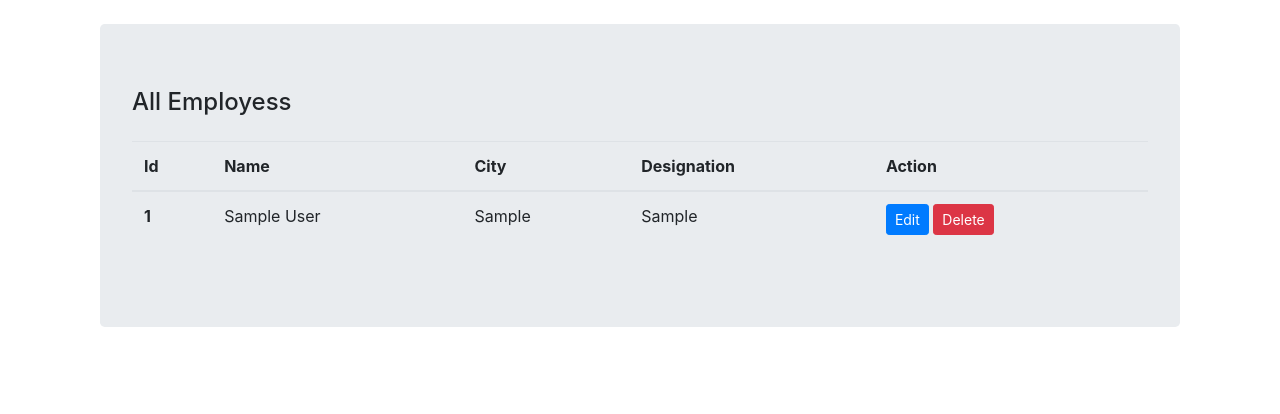
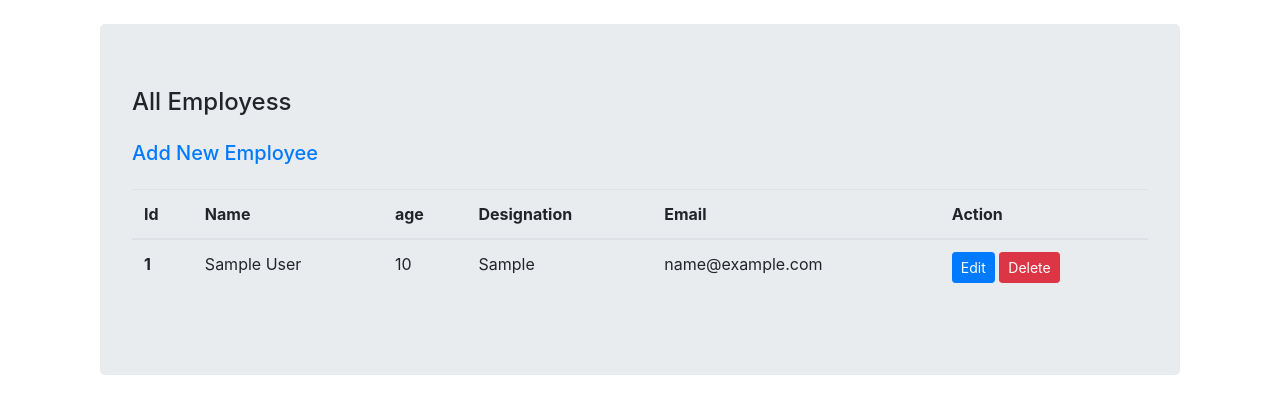
Before and after one commit to tta2yta/PHP-OOPS-PDO-CRUD, a PHP site: page /index.php in a window 1280 px wide. Shown: the part 56-470 px from the top of the page. Run offline with PHP 8.4, Linux system fonts and the light colour scheme; tables that the repository leaves empty or names only in its code hold one stand-in row (values such as "Sample post").

Commit message:
Update index.php

```diff
--- a/index.php
+++ b/index.php
@@ -14,7 +14,7 @@ if (isset($_GET['del'])) {
 
 	$employee=new Employees;
 	$employee->delete_rec($id);
-	echo $id;
+	//echo $id;
 }
 
 ?>
@@ -79,13 +79,15 @@ if (isset($_GET['del'])) {
 	<div class="col-lg-12">
 		<div class="jumbotron">
 			<h4 class="mb-4">All Employess</h4>
+			<h5 class="mb-4"><a href="add_emp.html">Add New Employee</a></h5>
 			<table class="table">
   <thead>
     <tr>
       <th scope="col">Id</th>
       <th scope="col">Name</th>
-      <th scope="col">City</th>
+      <th scope="col">age</th>
       <th scope="col">Designation</th>
+       <th scope="col">Email</th>
         <th scope="col">Action</th>
     </tr>
   </thead>
@@ -99,8 +101,9 @@ foreach ($rows as $row) {
 	<tr>
       <th scope="row"><?php echo $row['id'];?></th>
       <td><?php echo $row['name'];?></td>
-      <td><?php echo $row['city'];?></td>
+      <td><?php echo $row['age'];?></td>
       <td><?php echo $row['designation'];?></td>
+      <td><?php echo $row['email'];?></td>
       <td><a href="edit.php?id=<?php echo $row['id'];?>" class="btn btn-sm btn-primary ">Edit</a>&nbsp;<a href="index.php?del=<?php echo $row['id'];?>" class="btn btn-sm btn-danger">Delete</a></td>
     </tr>
 	<?php
```
